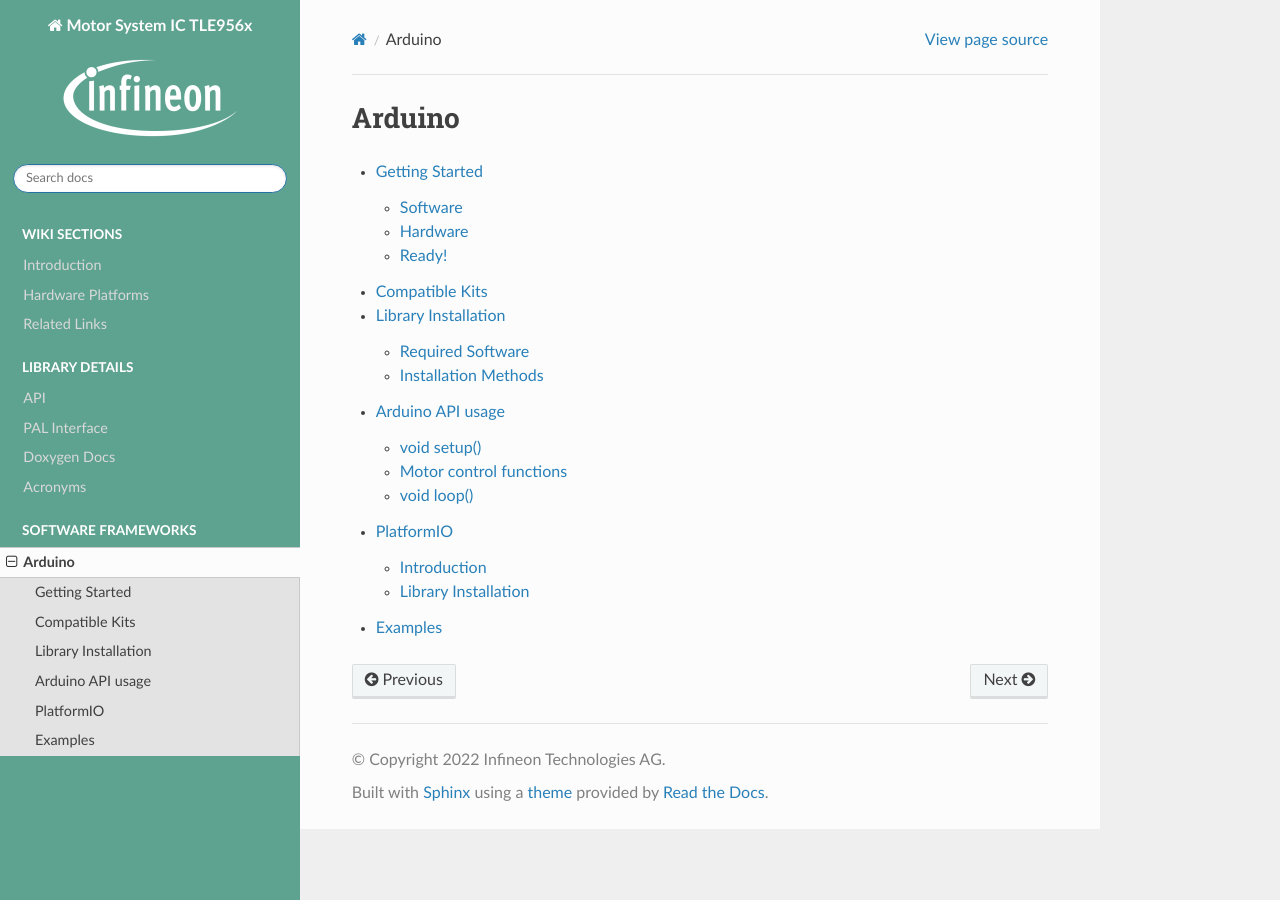
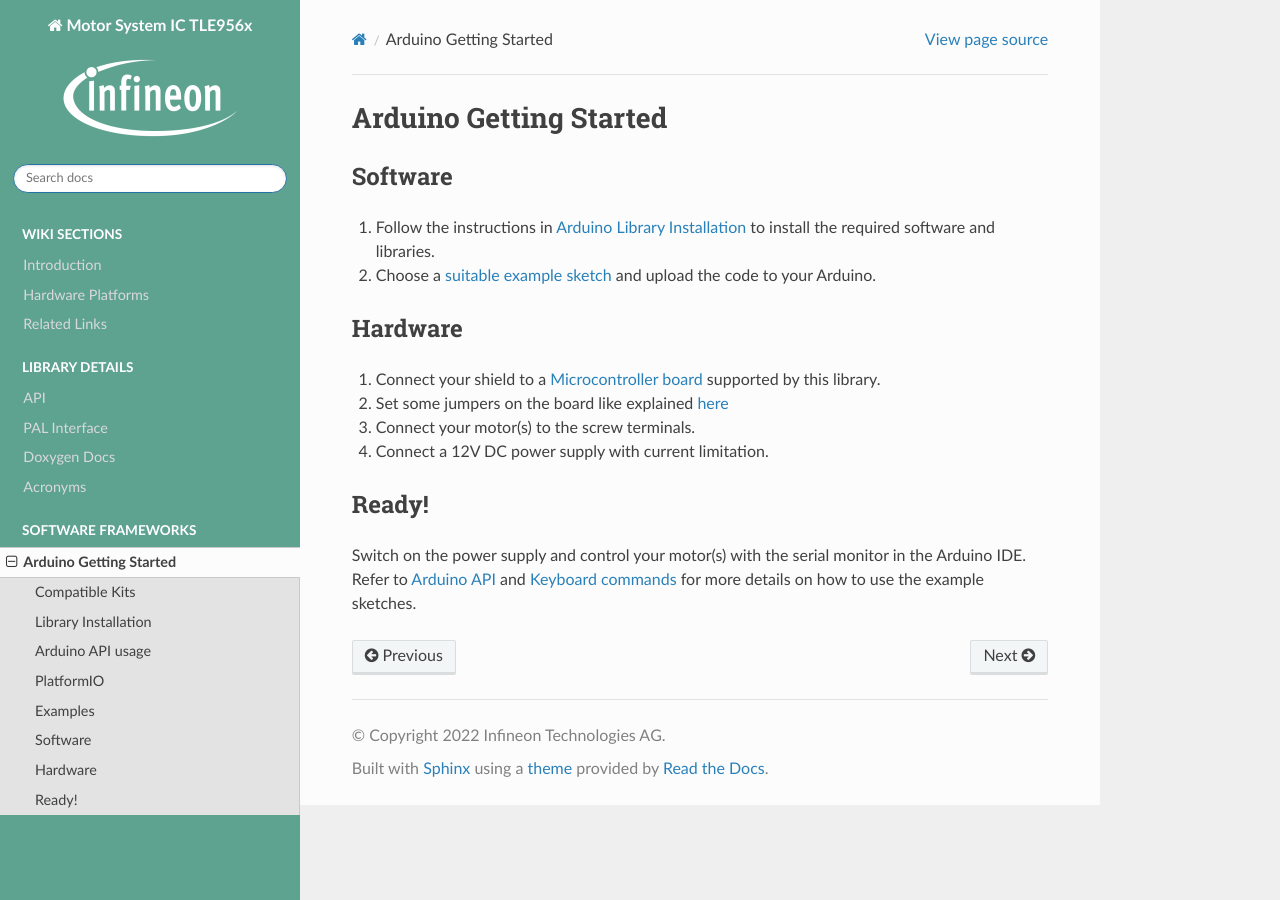
Before and after one commit to Infineon/motor-system-ic-tle956x, a Sphinx documentation site: the page built from docs/sw-frmwk/arduino/index.rst, in a window 1280 px wide. Built offline with Sphinx 7.4.7 and the Read the Docs theme 2.0.0, drawn with Linux system fonts in a browser that asks for light colours.

Commit message:
Update docs

```diff
--- a/docs/hardware-platforms.rst
+++ b/docs/hardware-platforms.rst
@@ -157,6 +157,10 @@
 
 Jumper Settings
 ^^^^^^^^^^^^^^^^
+For plug & play operation with the provided example code, it's recommended to set the following jumpers:
+
+* 1 jumper on P3 to enable green status LED, which indicates VCC1 is active
+* 1 jumper on P2 to enable software-development mode
 
 
 * `TLE9563-3QX`_
--- a/docs/sw-frmwk/arduino/arduino-compatible-kits.rst
+++ b/docs/sw-frmwk/arduino/arduino-compatible-kits.rst
@@ -19,7 +19,7 @@
       - \*.ino
       - yes
 
-Other MCU platforms which have an Arduino port may not work as high frequency PWM (30kHz) is required on pins 3, 9 and 10 what is not available on all boards.
+Other MCU platforms which have an Arduino port may not work, as high frequency PWM (30kHz) is required on pins 3, 9 and 10 what is not available on all boards.
 Second limitation is the SPI bound to pins 11 (MOSI), 12 (MISO) and 13 (SCK) what is only available on the UNO and XMC boards. However if you wire it manually, the shield might work on more MCUs.
 
 `XMC for Arduino`_
--- a/docs/sw-frmwk/arduino/index.rst
+++ b/docs/sw-frmwk/arduino/index.rst
@@ -1,11 +1,32 @@
-Arduino
-=======
+.. _arduino-getting-started:
+
+Arduino Getting Started
+=======================
 
 .. toctree::
+	:maxdepth: 0
+	:hidden:
 
-	Getting Started <arduino-getting-started.rst>
 	Compatible Kits <arduino-compatible-kits.rst>
 	Library Installation <arduino-lib-installation.rst>
 	Arduino API usage <arduino-api.rst>
 	PlatformIO <arduino-platformio.rst>
 	Examples <arduino-examples.rst>
+
+
+Software
+---------
+1. Follow the instructions in :ref:`arduino-lib-installation` to install the required software and libraries.
+2. Choose a :ref:`suitable example sketch <arduino-examples>` and upload the code to your Arduino.
+
+Hardware
+---------
+
+1. Connect your shield to a :ref:`Microcontroller board <arduino-compatible-kits>` supported by this library.
+2. Set some jumpers on the board like explained :ref:`here <Jumper settings>`
+3. Connect your motor(s) to the screw terminals.
+4. Connect a 12V DC power supply with current limitation.
+
+Ready!
+---------
+Switch on the power supply and control your motor(s) with the serial monitor in the Arduino IDE. Refer to :ref:`arduino-api` and :ref:`Keyboard commands` for more details on how to use the example sketches.
```
Also changed, not shown: docs/index.rst (+6 -5 lines), docs/sw-frmwk/arduino/arduino-api.rst (+5 -7 lines), docs/sw-frmwk/arduino/arduino-getting-started.rst (deleted, +0 -21 lines).
